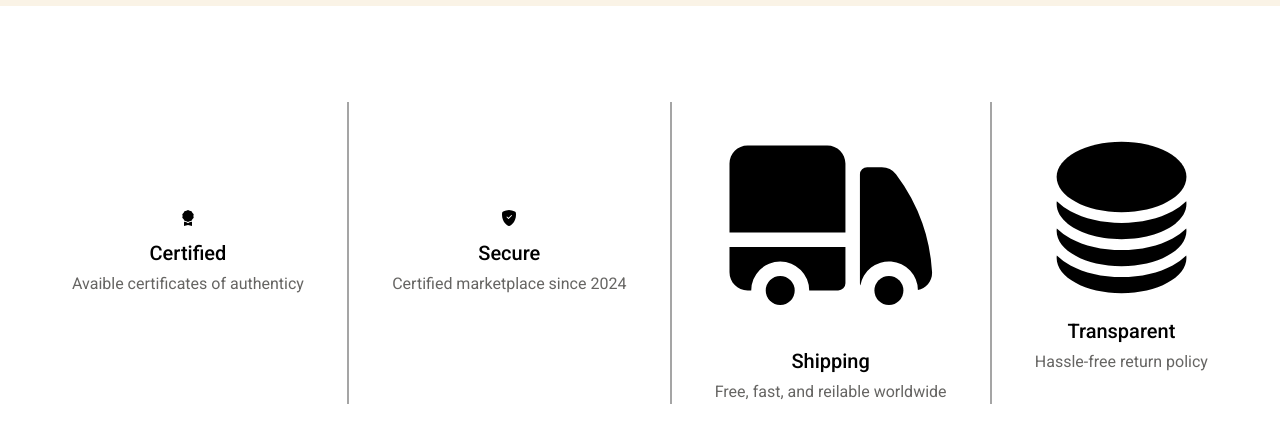
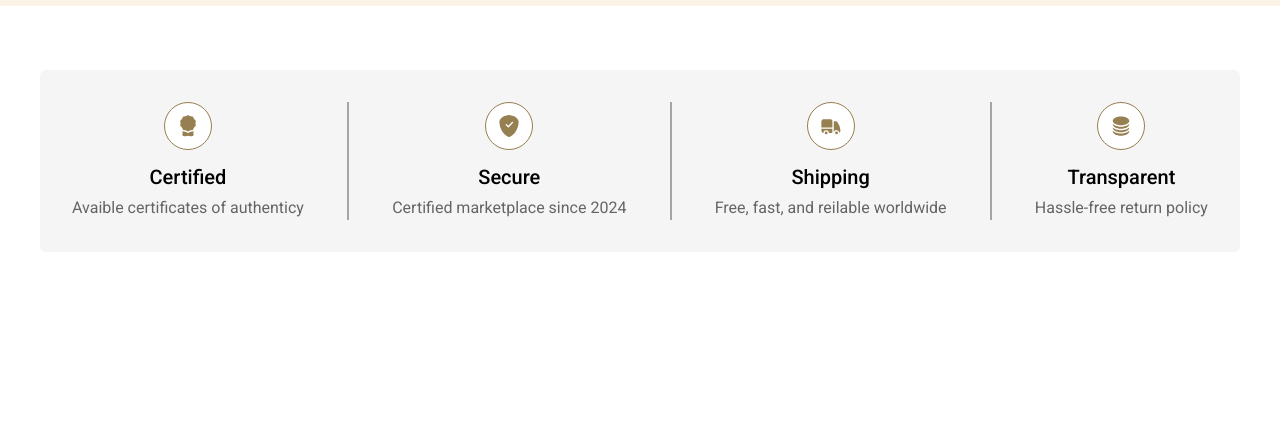
Before and after one commit to SQdeveloper/ChicNest-ecommerce, a React (Vite) app: page / in a window 1280 px wide. Shown: the part 794-1236 px from the top of the page. After the commit the page ends 1110 px from the top, so only its background shows below. Built offline with nearby package versions, Linux system fonts and the light colour scheme.

Commit message:
adding details section benefits

```diff
--- a/src/index.css
+++ b/src/index.css
@@ -14,4 +14,8 @@
     .height-svh {
         height: calc(100svh - 4rem);
     }
+
+    .style-card-cardBenefits {
+        @apply w-12 h-12 rounded-full p-3 bg-white border border-brown text-brown
+    }
 }
--- a/tailwind.config.js
+++ b/tailwind.config.js
@@ -16,7 +16,8 @@ export default {
         'dark-gray': '#34312c',
         'semi-gray': '#413d37',
         'rat-gray': '#666563',
-        'light-gray': '#a5a5a5'
+        'light-gray': '#a5a5a5',
+        'extra-light-gray': '#f5f5f5'
       }
     },
   },
```
